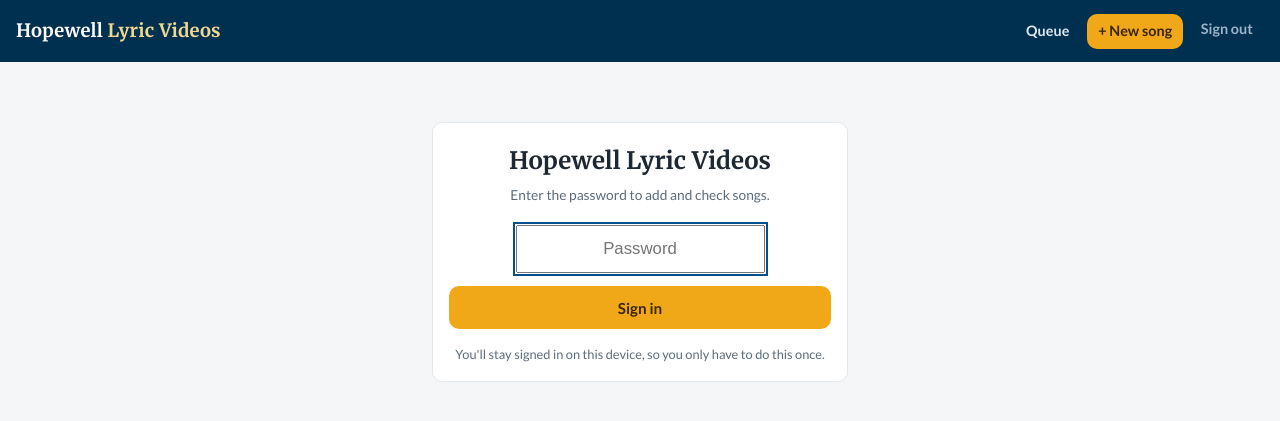
After one commit to WhateverSkyler/church-lyric-videos, a Flask app: page /login in a window 1280 px wide. The commit adds this page. Shown: the top 421 px of the page. Run offline with Flask 3, Linux system fonts and the light colour scheme.

Commit message:
One password, no username: replace basic auth with a sign-in page
HTTP basic auth always demands a username as well, and a second field nobody
needs is the kind of friction that ends with a password on a sticky note by
the sound desk. Sign-in now happens in the app: one field, a branded page, and
a 120-day session so each person types it once per device.

The worker API is untouched by this — /api/* still authenticates with its
bearer token, so the shared password the team knows can never be used to drive
the render machine.

Session key and password hash are created with O_CREAT|O_EXCL like the worker
token, so gunicorn's two workers cannot disagree about either.

Verified against the live site: signed out redirects to /login, the password
gets in, a wrong one is refused, and the worker API still authenticates.

Co-Authored-By: Claude Opus 5 <noreply@anthropic.com>
Claude-Session: https://claude.ai/code/session_014G6LSg5AWBwQrqQMfpf8W9

```diff
--- a/dashboard/app.py
+++ b/dashboard/app.py
@@ -10,9 +10,10 @@ Runs on the VPS, not on the church computer, so that:
 
 Two separate ways in, deliberately:
 
-  people   nginx basic auth in front of the whole UI. That is the church's
-           existing pattern on this box and it is what "one shared password"
-           actually means in practice.
+  people   one shared password on a normal sign-in page, held in a long-lived
+           session cookie. Deliberately not HTTP basic auth: that always
+           demands a username as well, and a second field nobody needs is the
+           kind of friction that ends with the password on a sticky note.
   worker   a bearer token on /api/*, so a leaked page password never lets
            somebody drive the render machine, and the token can be rotated
            without telling the whole team a new password.
@@ -24,11 +25,12 @@ import json
 import os
 import secrets
 import sys
+from datetime import timedelta
 import time
 from pathlib import Path
 
 from flask import (Flask, abort, jsonify, redirect, render_template, request,
-                   send_from_directory, url_for)
+                   send_from_directory, session, url_for)
 
 ROOT = Path(__file__).resolve().parent.parent
 sys.path.insert(0, str(ROOT))
@@ -77,6 +79,109 @@ def worker_token() -> str:
         return candidate
     except FileExistsError:
         return path.read_text().strip()
+
+
+# --------------------------------------------------------------------------
+# people signing in
+# --------------------------------------------------------------------------
+
+#: How long a browser stays signed in. Long on purpose: this is a shared
+#: password for a volunteer team, and being asked to retype it every week is
+#: the thing that gets a password written on a sticky note by the sound desk.
+SESSION_DAYS = 120
+
+
+def secret_key() -> bytes:
+    """Signing key for the session cookie, generated once and kept."""
+    path = DATA_DIR / "session-key.bin"
+    if path.is_file():
+        return path.read_bytes()
+    key = secrets.token_bytes(32)
+    try:
+        fd = os.open(path, os.O_CREAT | os.O_EXCL | os.O_WRONLY, 0o600)
+        with os.fdopen(fd, "wb") as fh:
+            fh.write(key)
+        return key
+    except FileExistsError:
+        return path.read_bytes()
+
+
+def password_hash() -> str:
+    """The stored hash of the shared password, seeded on first run."""
+    path = DATA_DIR / "password.hash"
+    if path.is_file():
+        return path.read_text().strip()
+    from werkzeug.security import generate_password_hash
+
+    value = generate_password_hash(
+        os.environ.get("HOPEWELL_PASSWORD", "PraiseTeam1"))
+    try:
+        fd = os.open(path, os.O_CREAT | os.O_EXCL | os.O_WRONLY, 0o600)
+        with os.fdopen(fd, "w") as fh:
+            fh.write(value)
+        return value
+    except FileExistsError:
+        return path.read_text().strip()
+
+
+def set_password(new: str) -> None:
+    from werkzeug.security import generate_password_hash
+
+    path = DATA_DIR / "password.hash"
+    path.write_text(generate_password_hash(new))
+    path.chmod(0o600)
+
+
+def signed_in() -> bool:
+    return bool(session.get("in"))
+
+
+@app.before_request
+def gate():
+    """One password for the whole site. The worker API is exempt.
+
+    /api/* authenticates with a bearer token instead, so that the shared
+    password the team knows can never be used to drive the render machine.
+    """
+    path = request.path
+    if path.startswith("/api/") or path in ("/healthz", "/login"):
+        return None
+    if path.startswith("/static/"):
+        return None
+    if not signed_in():
+        return redirect(url_for("login", next=request.full_path
+                                if request.query_string else request.path))
+    return None
+
+
+@app.get("/login")
+def login():
+    if signed_in():
+        return redirect(url_for("index"))
+    return render_template("login.html", error="")
+
+
+@app.post("/login")
+def do_login():
+    from werkzeug.security import check_password_hash
+
+    supplied = request.form.get("password", "")
+    if check_password_hash(password_hash(), supplied):
+        session.permanent = True
+        session["in"] = True
+        target = request.args.get("next") or url_for("index")
+        # Only ever redirect within this site.
+        if not target.startswith("/"):
+            target = url_for("index")
+        return redirect(target)
+    return render_template("login.html",
+                           error="That password isn't right. Try again."), 401
+
+
+@app.post("/logout")
+def logout():
+    session.clear()
+    return redirect(url_for("login"))
 
 
 def require_worker() -> None:
@@ -387,6 +492,13 @@ def size(n: int) -> str:
     return f"{n:.1f} TB"
 
 
+app.secret_key = secret_key()
+app.permanent_session_lifetime = timedelta(days=SESSION_DAYS)
+app.config.update(SESSION_COOKIE_HTTPONLY=True,
+                  SESSION_COOKIE_SAMESITE="Lax",
+                  SESSION_COOKIE_SECURE=not os.environ.get("HOPEWELL_DEBUG"))
+
+
 if __name__ == "__main__":
     print(f"worker token: {worker_token()}")
     app.run(host="127.0.0.1", port=int(os.environ.get("PORT", "5060")),
--- a/dashboard/templates/base.html
+++ b/dashboard/templates/base.html
@@ -73,6 +73,8 @@ textarea{font-family:ui-monospace,SFMono-Regular,Menlo,monospace;font-size:13.5p
 input:focus,select:focus,textarea:focus{outline:2px solid var(--blue);outline-offset:1px}
 
 .hint{font-size:.84rem;color:var(--muted);margin-top:.3rem}
+.visually-hidden{position:absolute;width:1px;height:1px;margin:-1px;padding:0;
+  overflow:hidden;clip:rect(0 0 0 0);white-space:nowrap;border:0}
 .fielderr{font-size:.88rem;color:#A8341C;margin-top:.35rem;font-weight:700;
   display:flex;gap:.4rem;align-items:flex-start}
 .fielderr::before{content:"!";flex:0 0 1.05rem;height:1.05rem;border-radius:50%;
@@ -120,6 +122,11 @@ tr:last-child td{border-bottom:0}
   <nav>
     <a href="{{ url_for('index') }}">Queue</a>
     <a class="cta" href="{{ url_for('new_job_form') }}">+ New song</a>
+    <form method="post" action="{{ url_for('logout') }}" style="margin:0">
+      <button type="submit" style="background:none;border:0;color:#9FB3C8;
+        font:700 .9rem Lato,sans-serif;cursor:pointer;padding:.4rem .7rem">
+        Sign out</button>
+    </form>
   </nav>
 </header>
 <main>
--- /dev/null
+++ b/dashboard/templates/login.html
@@ -0,0 +1,26 @@
+{% extends "base.html" %}
+{% block title %}Sign in{% endblock %}
+{% block body %}
+
+<div class="card" style="max-width:26rem;margin:2.5rem auto;text-align:center">
+  <h1 style="margin:.2rem 0 .3rem">Hopewell Lyric Videos</h1>
+  <p class="muted" style="margin:0 0 1.2rem">
+    Enter the password to add and check songs.
+  </p>
+
+  {% if error %}<div class="err" style="text-align:left">{{ error }}</div>{% endif %}
+
+  <form method="post" action="{{ url_for('do_login') }}{{ ('?next=' ~ request.args.get('next')) if request.args.get('next') }}">
+    <label for="password" class="visually-hidden" style="text-align:left">Password</label>
+    <input type="password" id="password" name="password" required autofocus
+           autocomplete="current-password" placeholder="Password"
+           style="text-align:center;font-size:1.05rem;padding:.75rem">
+    <button class="btn go" type="submit"
+            style="width:100%;margin-top:.8rem;padding:.8rem">Sign in</button>
+  </form>
+
+  <p class="muted" style="margin:1rem 0 0;font-size:.8rem">
+    You'll stay signed in on this device, so you only have to do this once.
+  </p>
+</div>
+{% endblock %}
```
